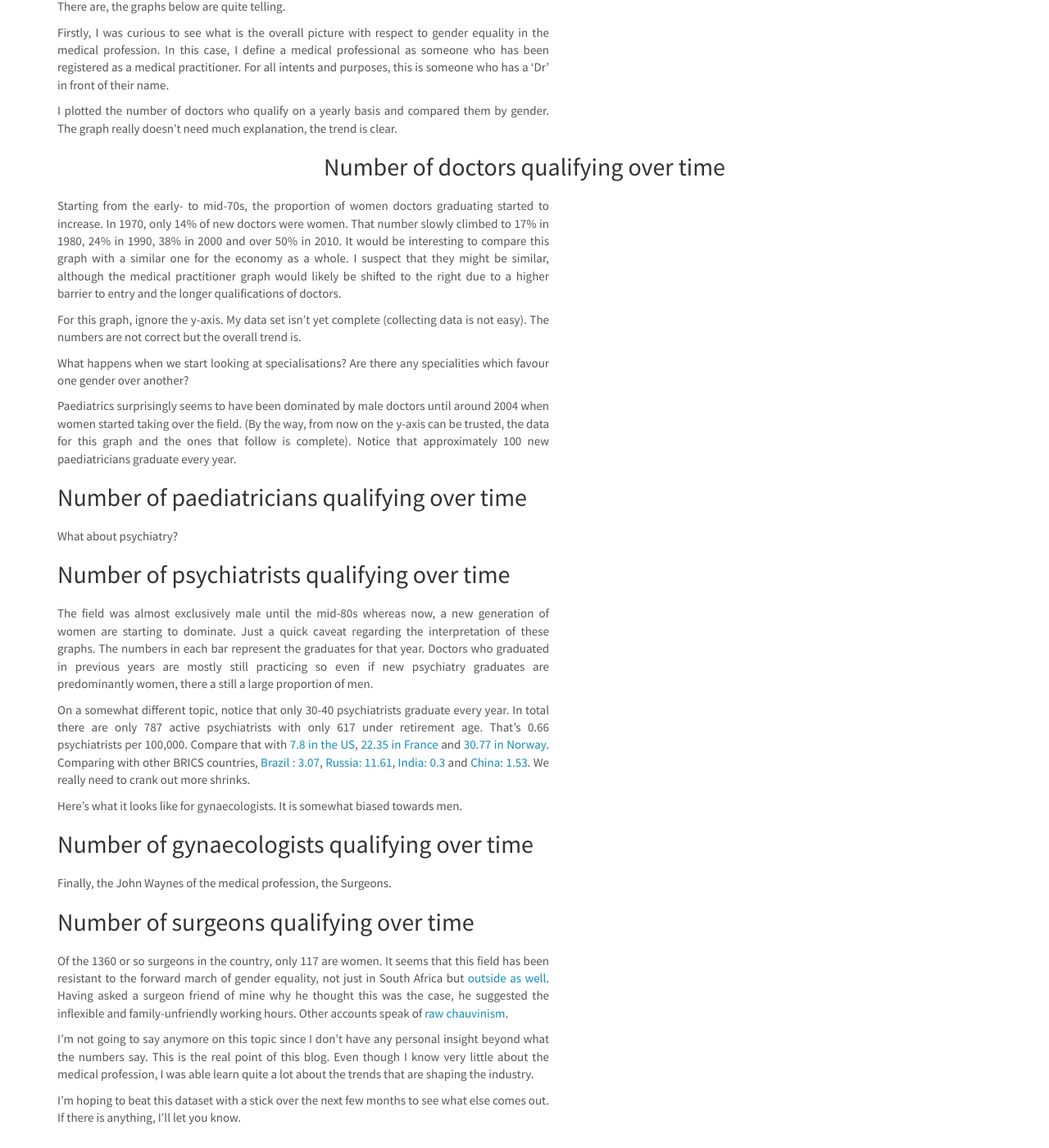
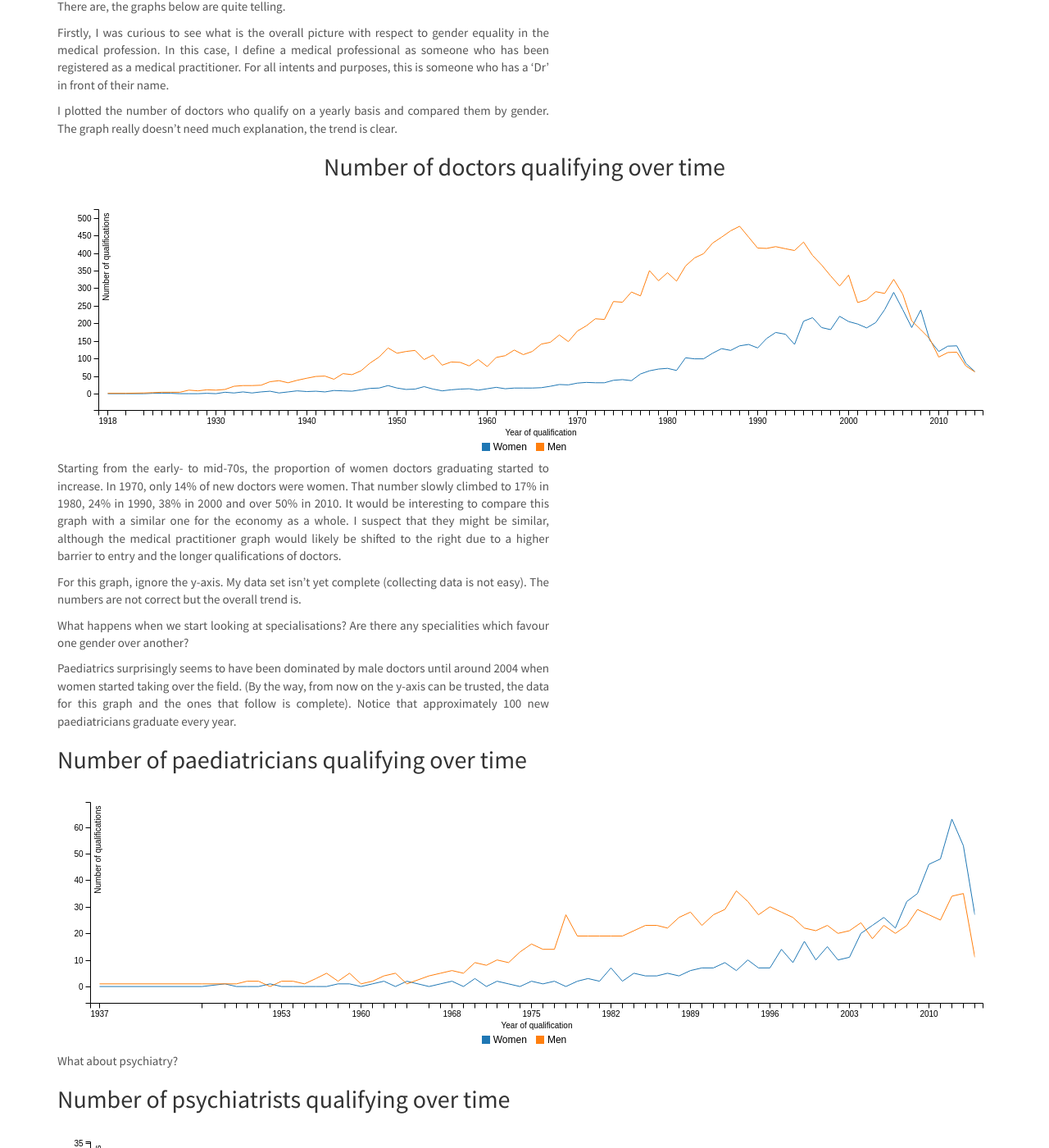
Before and after one commit to Code4SA/old-code4sa.github.io, a Jekyll site: the page built from _posts/2015-01-15-gender-roles-amongst-doctors.md, in a window 1280 px wide and 1400 px high, scrolled down 556 px. Shown: the whole window at 82% size. Built offline with Jekyll 4.4.1, drawn with Linux system fonts in a browser that asks for light colours; nearby versions of some CDN libraries; Markdown is read by kramdown in place of the engine named in the settings; comment, search, counter and statistics services are not loaded; some of the changed text lies outside the part shown.

Commit message:
Restored old version of gender roles blog

```diff
--- a/_posts/2015-01-15-gender-roles-amongst-doctors.md
+++ b/_posts/2015-01-15-gender-roles-amongst-doctors.md
@@ -75,8 +75,48 @@ I'm hoping to beat this dataset with a stick over the next few months to see wha
 
 <script src="{{ site.url }}/js/d3.v3.min.js"></script>
 <script src="{{ site.url }}/js/c3.min.js"></script>
-<script src="{{ site.url }}/js/2015-01-15-gender-roles-amongst-doctors/charts.js"></script>
 <script>
+var defchart = function(url, bindto) {
+    return {
+        bindto: bindto,
+        padding: {
+            top: 10,
+            right: 10,
+        },
+        data: {
+            type: 'line',
+            x: 'Year',
+            url: url,
+            order: function(a, b) {
+                if (a['id'] == 'Men')
+                    return -1;
+                return 1;
+            },
+        },
+        point : {
+            show : false
+        },
+        bar : {
+            width : {
+                ratio :0.6
+            }
+        },
+        axis: {
+            x : {
+                label : {
+                    text : 'Year of qualification',
+                    position: 'outer-center'
+                }
+            },
+            y : {label : 'Number of qualifications'}
+        },
+        tooltip: {
+            format: {
+                title: function (d) { return 'Qualification Year: ' + d; }
+            }
+        }
+    }
+};
 
 
     var alldef = defchart('/data/doctors/data.csv', '#chart1')
```
